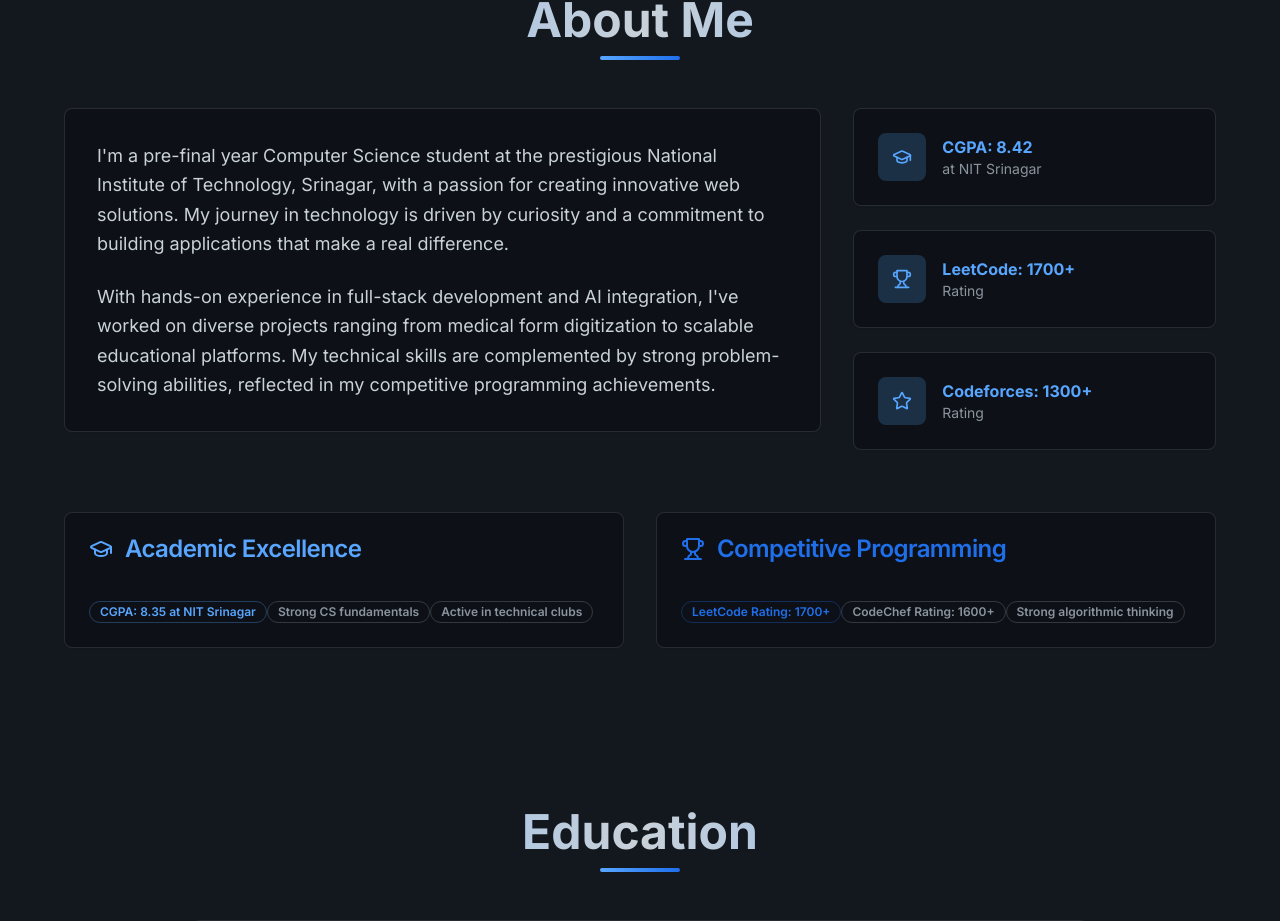
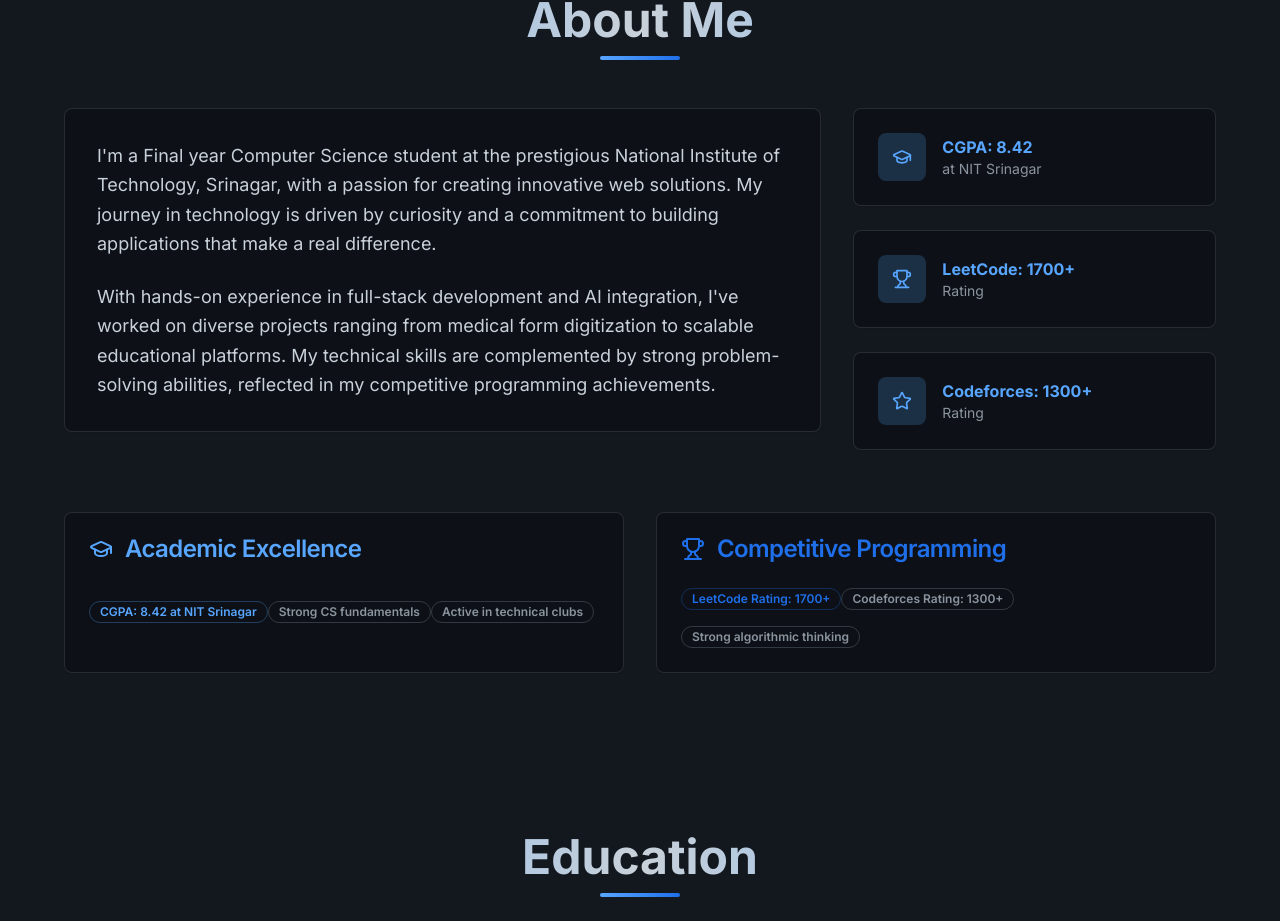
Before and after one commit to Deepak6204/deepakydv.me, a React (Vite) app: page / in a window 1280 px wide. Shown: the part 884-1805 px from the top of the page. Built offline with nearby package versions, Linux system fonts and the light colour scheme.

Commit message:
added types for about

```diff
--- a/src/components/About.tsx
+++ b/src/components/About.tsx
@@ -1,45 +1,38 @@
 import { Card, CardContent, CardHeader, CardTitle } from '@/components/ui/card';
 import { Badge } from '@/components/ui/badge';
-import { GraduationCap, Trophy, Star } from 'lucide-react';
+import aboutConfig from '@/config/about.config';
+import { Trophy, GraduationCap } from 'lucide-react';
 
 const About = () => {
-  const achievements = [
-    { icon: GraduationCap, title: "CGPA: 8.42", subtitle: "at NIT Srinagar" },
-    {
-      icon: Trophy,
-      title: "LeetCode: 1700+",
-      subtitle: "Rating",
-      link: "https://leetcode.com/u/Deepaky04/",
-    },
-    {
-      icon: Star,
-      title: "Codeforces: 1300+",
-      subtitle: "Rating",
-      link: "https://codeforces.com/profile/deepak0611",
-    },
-  ];
+  const {
+    sectionId,
+    sectionTitle,
+    theme,
+    copy,
+    achievements,
+    academic,
+    competitive,
+  } = aboutConfig;
 
   return (
-    <section id="about" className="py-20 bg-slate-gray/5">
+    <section id={sectionId} className={`py-20 ${theme.sectionBg}`}>
       <div className="container mx-auto px-4">
-        <h2 className="section-title text-center">About Me</h2>
+        <h2 className="section-title text-center">{sectionTitle}</h2>
 
         <div className="max-w-6xl mx-auto">
           <div className="grid lg:grid-cols-3 gap-8">
             {/* Main content */}
             <div className="lg:col-span-2">
-              <Card className="bg-rich-black border-slate-gray/20 mb-8">
+              <Card className={`${theme.cardBg} ${theme.border} mb-8`}>
                 <CardContent className="p-8">
-                  <p className="text-lg text-light-gray leading-relaxed mb-6">
-                    I'm a pre-final year Computer Science student at the prestigious National Institute of Technology, Srinagar,
-                    with a passion for creating innovative web solutions. My journey in technology is driven by curiosity and
-                    a commitment to building applications that make a real difference.
-                  </p>
-                  <p className="text-lg text-light-gray leading-relaxed">
-                    With hands-on experience in full-stack development and AI integration, I've worked on diverse projects
-                    ranging from medical form digitization to scalable educational platforms. My technical skills are
-                    complemented by strong problem-solving abilities, reflected in my competitive programming achievements.
-                  </p>
+                  {copy.aboutParagraphs.map((p, i) => (
+                    <p
+                      key={i}
+                      className={`text-lg ${theme.textBody} leading-relaxed ${i === 0 ? 'mb-6' : ''}`}
+                    >
+                      {p}
+                    </p>
+                  ))}
                 </CardContent>
               </Card>
             </div>
@@ -47,26 +40,26 @@ const About = () => {
             {/* Achievement cards */}
             <div className="space-y-6">
               {achievements.map((achievement, index) => (
-                <Card key={index} className="bg-rich-black border-slate-gray/20">
+                <Card key={index} className={`${theme.cardBg} ${theme.border}`}>
                   <CardContent className="p-6">
                     <div className="flex items-center gap-4">
-                      <div className="w-12 h-12 bg-cyan-blue/20 rounded-lg flex items-center justify-center">
-                        <achievement.icon className="text-cyan-blue" size={20} />
+                      <div className={`w-12 h-12 ${theme.iconBg} rounded-lg flex items-center justify-center`}>
+                        <achievement.icon className={theme.accentCyan} size={20} />
                       </div>
                       <div>
-                        {achievement.link ? (
+                        {achievement.href ? (
                           <a
-                            href={achievement.link}
+                            href={achievement.href}
                             target="_blank"
                             rel="noopener noreferrer"
-                            className="text-cyan-blue font-bold hover:underline"
+                            className={`${theme.accentCyan} font-bold hover:underline`}
                           >
                             {achievement.title}
                           </a>
                         ) : (
-                          <p className="text-cyan-blue font-bold">{achievement.title}</p>
+                          <p className={`${theme.accentCyan} font-bold`}>{achievement.title}</p>
                         )}
-                        <p className="text-slate-gray text-sm">{achievement.subtitle}</p>
+                        <p className={`${theme.textSecondary} text-sm`}>{achievement.subtitle}</p>
                       </div>
                     </div>
                   </CardContent>
@@ -78,65 +71,62 @@ const About = () => {
           {/* Feature cards */}
           <div className="grid md:grid-cols-2 gap-8 mt-12">
             {/* Academic */}
-            <Card className="bg-rich-black border-slate-gray/20">
+            <Card className={`${theme.cardBg} ${theme.border}`}>
               <CardHeader>
-                <CardTitle className="text-cyan-blue flex items-center gap-3">
+                <CardTitle className={`${theme.accentCyan} flex items-center gap-3`}>
                   <GraduationCap size={24} />
-                  Academic Excellence
+                  {copy.academicTitle}
                 </CardTitle>
               </CardHeader>
               <CardContent>
                 <div className="space-y-4">
                   <Badge variant="outline" className="border-cyan-blue/30 text-cyan-blue">
-                    CGPA: 8.35 at NIT Srinagar
+                    {academic.primaryBadgeLabel}
                   </Badge>
-                  <Badge variant="outline" className="border-slate-gray/30 text-slate-gray">
-                    Strong CS fundamentals
-                  </Badge>
-                  <Badge variant="outline" className="border-slate-gray/30 text-slate-gray">
-                    Active in technical clubs
-                  </Badge>
+
+                  {copy.academicSecondaryBadges.map((label, idx) => (
+                    <Badge key={idx} variant="outline" className="border-slate-gray/30 text-slate-gray">
+                      {label}
+                    </Badge>
+                  ))}
                 </div>
               </CardContent>
             </Card>
 
             {/* Competitive Programming */}
-            <Card className="bg-rich-black border-slate-gray/20">
+            <Card className={`${theme.cardBg} ${theme.border}`}>
               <CardHeader>
-                <CardTitle className="text-electric-blue flex items-center gap-3">
+                <CardTitle className={`${theme.accentElectric} flex items-center gap-3`}>
                   <Trophy size={24} />
-                  Competitive Programming
+                  {copy.competitiveTitle}
                 </CardTitle>
               </CardHeader>
               <CardContent>
                 <div className="space-y-4">
-                  <a
-                    href="https://leetcode.com/deepakydv/"
-                    target="_blank"
-                    rel="noopener noreferrer"
-                  >
-                    <Badge
-                      variant="outline"
-                      className="border-electric-blue/30 text-electric-blue hover:underline"
-                    >
-                      LeetCode Rating: 1700+
-                    </Badge>
-                  </a>
-                  <a
-                    href="https://www.codechef.com/users/deepakydv"
-                    target="_blank"
-                    rel="noopener noreferrer"
-                  >
-                    <Badge
-                      variant="outline"
-                      className="border-slate-gray/30 text-slate-gray hover:underline"
-                    >
-                      CodeChef Rating: 1600+
-                    </Badge>
-                  </a>
-                  <Badge variant="outline" className="border-slate-gray/30 text-slate-gray">
-                    Strong algorithmic thinking
-                  </Badge>
+                  {competitive.badges.map((b, idx) => {
+                    const base =
+                      b.color === 'electric'
+                        ? 'border-electric-blue/30 text-electric-blue'
+                        : 'border-slate-gray/30 text-slate-gray';
+
+                    const badgeEl = (
+                      <Badge
+                        key={idx}
+                        variant="outline"
+                        className={`${base} ${b.href ? 'hover:underline' : ''}`}
+                      >
+                        {b.label}
+                      </Badge>
+                    );
+
+                    return b.href ? (
+                      <a key={idx} href={b.href} target="_blank" rel="noopener noreferrer">
+                        {badgeEl}
+                      </a>
+                    ) : (
+                      badgeEl
+                    );
+                  })}
                 </div>
               </CardContent>
             </Card>
--- /dev/null
+++ b/src/config/about.config.ts
@@ -0,0 +1,149 @@
+import { GraduationCap, Trophy, Star, type LucideIcon } from 'lucide-react';
+
+export type AboutTheme = {
+  sectionBg: string;
+  cardBg: string;
+  border: string;
+  textBody: string;
+  textSecondary: string;
+  accentCyan: string;
+  accentElectric: string;
+  iconBg: string;
+};
+
+export type AboutConfig = {
+  sectionId: string;
+  sectionTitle: string;
+  theme: AboutTheme;
+  profile: {
+    institution: string;
+    cgpa: string;
+  };
+  handles: {
+    leetcode: string;
+    codeforces: string;
+    codechef: string;
+  };
+  ratings: {
+    leetcode: string;
+    codeforces: string;
+    codechef: string;
+  };
+  copy: {
+    aboutParagraphs: string[];
+    academicTitle: string;
+    competitiveTitle: string;
+    academicSecondaryBadges: string[];
+  };
+  computed: {
+    urls: {
+      leetcode: string;
+      codeforces: string;
+      codechef: string;
+    };
+  };
+  achievements: Array<{
+    icon: LucideIcon;
+    title: string;
+    subtitle: string;
+    href?: string;
+  }>;
+  academic: {
+    primaryBadgeLabel: string;
+  };
+  competitive: {
+    badges: Array<{
+      label: string;
+      href?: string;
+      color?: 'electric' | 'slate';
+    }>;
+  };
+};
+
+// 1) Central data that you can change in ONE place
+const handles = {
+  leetcode: 'Deepaky04',
+  codeforces: 'deepak0611',
+  codechef: 'deepakydv',
+} as const;
+
+const profile = {
+  institution: 'NIT Srinagar',
+  cgpa: '8.42',
+} as const;
+
+const ratings = {
+  leetcode: '1700+',
+  codeforces: '1300+',
+  codechef: '1600+',
+} as const;
+
+// 2) Derived URLs from handles
+const urls = {
+  leetcode: `https://leetcode.com/u/${handles.leetcode}/`,
+  codeforces: `https://codeforces.com/profile/${handles.codeforces}`,
+  codechef: `https://www.codechef.com/users/${handles.codechef}`,
+} as const;
+
+// 3) Theme tokens (Tailwind classes)
+const theme: AboutTheme = {
+  sectionBg: 'bg-slate-gray/5',
+  cardBg: 'bg-rich-black',
+  border: 'border-slate-gray/20',
+  textBody: 'text-light-gray',
+  textSecondary: 'text-slate-gray',
+  accentCyan: 'text-cyan-blue',
+  accentElectric: 'text-electric-blue',
+  iconBg: 'bg-cyan-blue/20',
+};
+
+// 4) Full config export (SINGLE SOURCE OF TRUTH)
+export const aboutConfig: AboutConfig = {
+  sectionId: 'about',
+  sectionTitle: 'About Me',
+  theme,
+  profile,
+  handles,
+  ratings,
+  copy: {
+    aboutParagraphs: [
+      "I'm a Final year Computer Science student at the prestigious National Institute of Technology, Srinagar, with a passion for creating innovative web solutions. My journey in technology is driven by curiosity and a commitment to building applications that make a real difference.",
+      "With hands-on experience in full-stack development and AI integration, I've worked on diverse projects ranging from medical form digitization to scalable educational platforms. My technical skills are complemented by strong problem-solving abilities, reflected in my competitive programming achievements.",
+    ],
+    academicTitle: 'Academic Excellence',
+    competitiveTitle: 'Competitive Programming',
+    academicSecondaryBadges: ['Strong CS fundamentals', 'Active in technical clubs'],
+  },
+  computed: { urls },
+  achievements: [
+    {
+      icon: GraduationCap,
+      title: `CGPA: ${profile.cgpa}`,
+      subtitle: `at ${profile.institution}`,
+    },
+    {
+      icon: Trophy,
+      title: `LeetCode: ${ratings.leetcode}`,
+      subtitle: 'Rating',
+      href: urls.leetcode,
+    },
+    {
+      icon: Star,
+      title: `Codeforces: ${ratings.codeforces}`,
+      subtitle: 'Rating',
+      href: urls.codeforces,
+    },
+  ],
+  academic: {
+    primaryBadgeLabel: `CGPA: ${profile.cgpa} at ${profile.institution}`,
+  },
+  competitive: {
+    badges: [
+      { label: `LeetCode Rating: ${ratings.leetcode}`, href: urls.leetcode, color: 'electric' },
+      { label: `Codeforces Rating: ${ratings.codeforces}`, href: urls.codeforces, color: 'slate' },
+      { label: 'Strong algorithmic thinking', color: 'slate' },
+    ],
+  },
+};
+
+export default aboutConfig;
```
Also changed, not shown: 2 other files (tests, documents, lock files or other folders).
